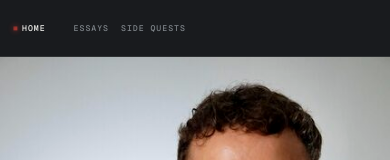
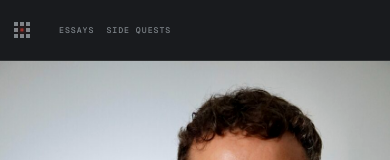
Before and after one commit to lucaschatham/lucaschatham, a Next.js app: page / in a window 390 px wide. Shown: the top 160 px of the page. Built offline with nearby package versions, Linux system fonts and the light colour scheme.

Commit message:
Revert "Clarify home navigation"

```diff
--- a/app/global.css
+++ b/app/global.css
@@ -154,33 +154,47 @@ button:focus-visible,
   min-width: 0;
 }
 
-.nav a.home-link {
-  margin-left: -9px;
+.nav a.mark {
+  display: grid;
+  grid-template-columns: repeat(3, 4px);
+  gap: 2px;
+  padding: 8px;
+  margin-left: -8px;
   flex: none;
-  position: relative;
-}
-
-.nav a.home-link::before {
-  content: "";
-  position: absolute;
-  inset: -9px -4px;
-}
-
-.home-signal {
-  width: 5px;
-  height: 5px;
-  background: currentColor;
-  flex: none;
-  transition: background .15s, box-shadow .15s, transform .15s;
-}
-
-.home-link.active .home-signal {
+}
+
+.mark .px {
+  width: 4px;
+  height: 4px;
+  background: var(--steel-500);
+  transition: background .2s ease;
+}
+
+.mark .center {
+  background: var(--silver-100);
+}
+
+.mark:hover .px,
+.mark:focus-visible .px {
+  background: var(--silver-100);
+}
+
+.mark:hover .px:nth-child(2),
+.mark:hover .px:nth-child(4) { transition-delay: .03s; }
+.mark:hover .px:nth-child(3),
+.mark:hover .px:nth-child(5),
+.mark:hover .px:nth-child(7) { transition-delay: .06s; }
+.mark:hover .px:nth-child(6),
+.mark:hover .px:nth-child(8) { transition-delay: .09s; }
+.mark:hover .px:nth-child(9) { transition-delay: .12s; }
+
+.mark.active .center {
   background: var(--pulse);
   box-shadow: 0 0 8px var(--pulse);
 }
 
 @media (prefers-reduced-motion: no-preference) {
-  .home-link.active .home-signal {
+  .mark.active .center {
     animation: pls 1.6s ease-in-out infinite;
   }
 }
@@ -977,8 +991,9 @@ button:focus-visible,
     padding-inline: 5px;
   }
 
-  .nav a.home-link {
+  .nav a.mark {
     margin-left: 0;
+    padding-inline: 6px;
   }
 
   .nav a .dot {
--- a/components/manifest.tsx
+++ b/components/manifest.tsx
@@ -190,12 +190,19 @@ export function ManifestNav({ active }: { active: NavKey }) {
     <nav className="nav" aria-label="Primary">
       <Link
         href="/"
-        className={homeActive ? "home-link active" : "home-link"}
+        className={homeActive ? "mark active" : "mark"}
         aria-label="Lucas Chatham — home"
         aria-current={homeActive ? "page" : undefined}
       >
-        <span className="home-signal" aria-hidden="true" />
-        Home
+        <span className="px" aria-hidden="true" />
+        <span className="px" aria-hidden="true" />
+        <span className="px" aria-hidden="true" />
+        <span className="px" aria-hidden="true" />
+        <span className="px center" aria-hidden="true" />
+        <span className="px" aria-hidden="true" />
+        <span className="px" aria-hidden="true" />
+        <span className="px" aria-hidden="true" />
+        <span className="px" aria-hidden="true" />
       </Link>
       <div className="nav-links">
         {links.map((item) => {
```
